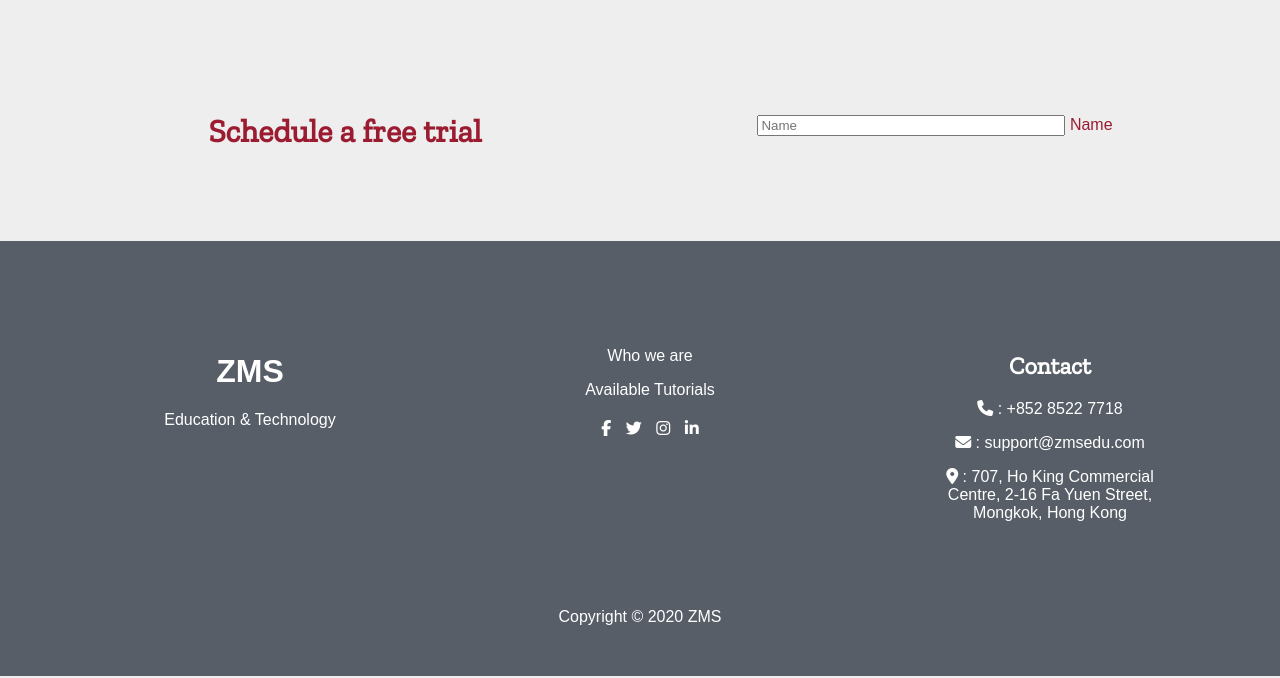
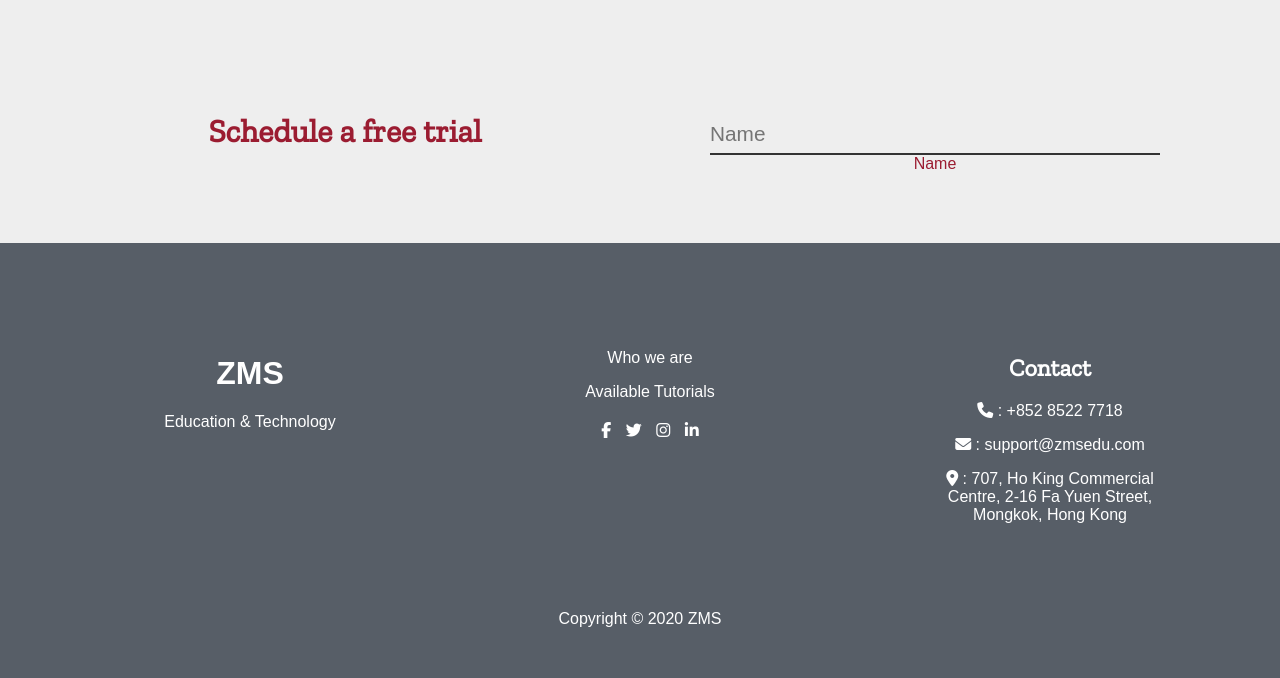
Before and after one commit to Pi-31415/EdTech, a PHP site: page / in a window 1280 px wide. Shown: the part 4095-4773 px from the top of the page. Run offline with PHP 8.4, Linux system fonts and the light colour scheme; some libraries are stand-ins or nearby versions; some web fonts are replaced.

Commit message:
form field

```diff
--- a/css/style.css
+++ b/css/style.css
@@ -28,6 +28,19 @@ input {
   padding: 15px 0 0;
   margin-top: 10px;
   width: 50%;
+}
+
+.form__field {
+  font-family: inherit;
+  width: 100%;
+  border: 0;
+  border-bottom: 2px solid #333333;
+  outline: 0;
+  font-size: 1.3rem;
+  color: #ffffff;
+  padding: 7px 0;
+  background: transparent;
+  transition: border-color 0.2s;
 }
 
 .grid, .grid-container-4, .grid-container-3, .grid-container-2 {
--- a/css/style.sass
+++ b/css/style.sass
@@ -39,6 +39,18 @@ input
 	padding: 15px 0 0
 	margin-top: 10px
 	width: 50%
+
+.form__field
+	font-family: inherit
+	width: 100%
+	border: 0
+	border-bottom: 2px solid $text-dark
+	outline: 0
+	font-size: 1.3rem
+	color: $text-white
+	padding: 7px 0
+	background: transparent
+	transition: border-color 0.2s
 
 //Grid management
 //Thus, the class named grid-container-3 will show 3 column container on desktop
```
Also changed, not shown: 1 other file.
